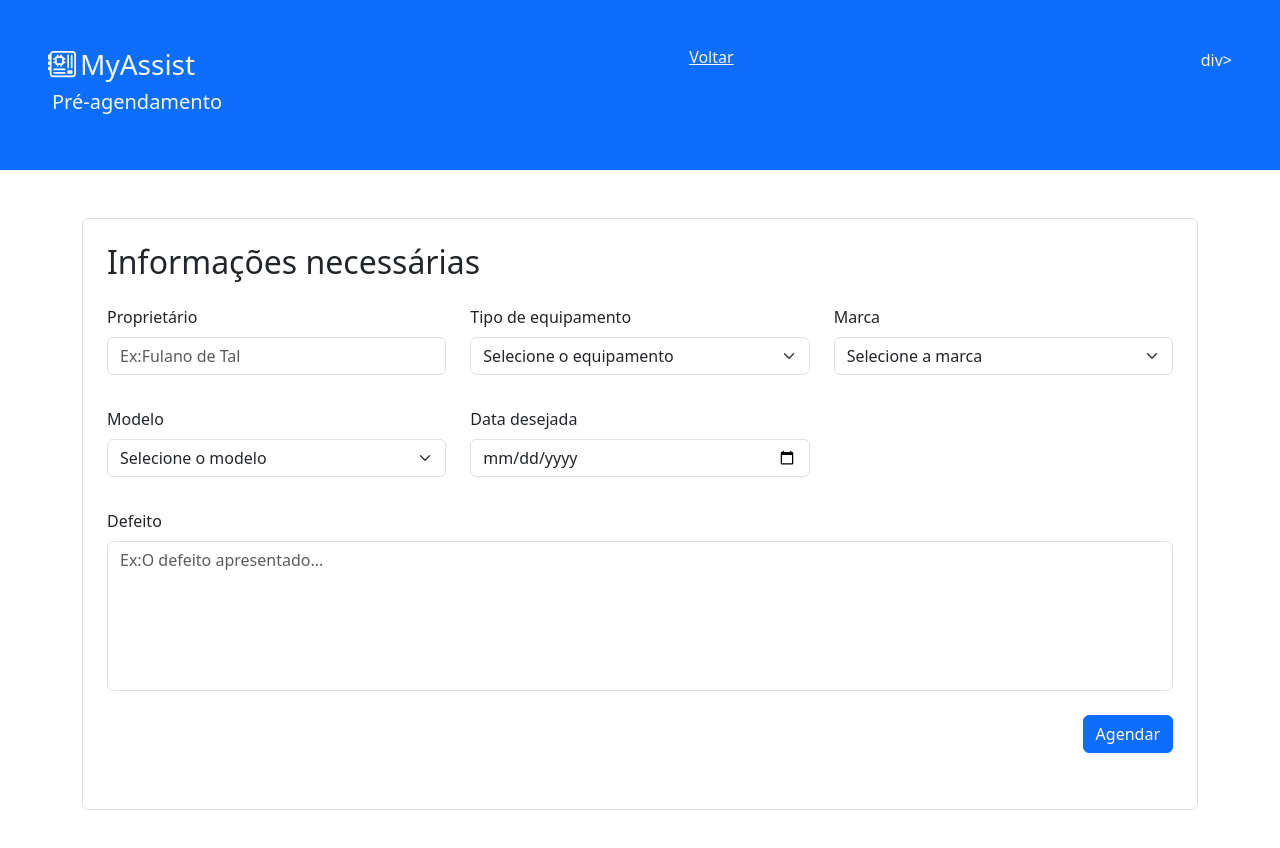
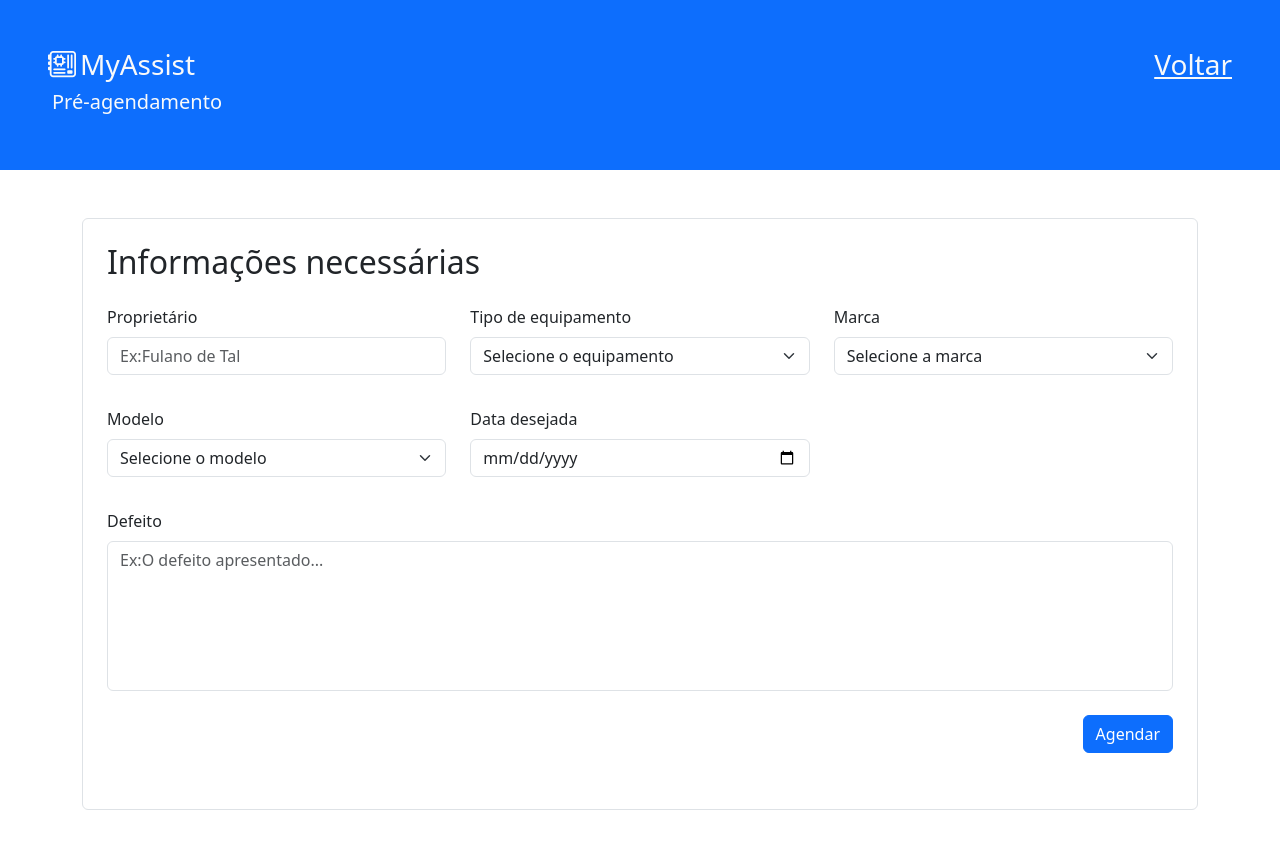
Before and after one commit to nathterribile/Assistencia-Tecnica-Frontend, a website: page pages/agendamento.html in a window 1280 px wide. Drawn offline with nearby package versions, Linux system fonts and the light colour scheme.

Commit message:
Update agendamento.html

```diff
--- a/pages/agendamento.html
+++ b/pages/agendamento.html
@@ -30,8 +30,8 @@
             <h5><i class="text-right me-1"></i>Pré-agendamento</h5>
         </div>
         <div>
-            <h6><a href="../index.html" class="text-light">Voltar</a></h6>
-        </div>div>
+            <h3><a href="../index.html" class="text-light">Voltar</a></h3>
+        </div>
 
     </header>
 
```
